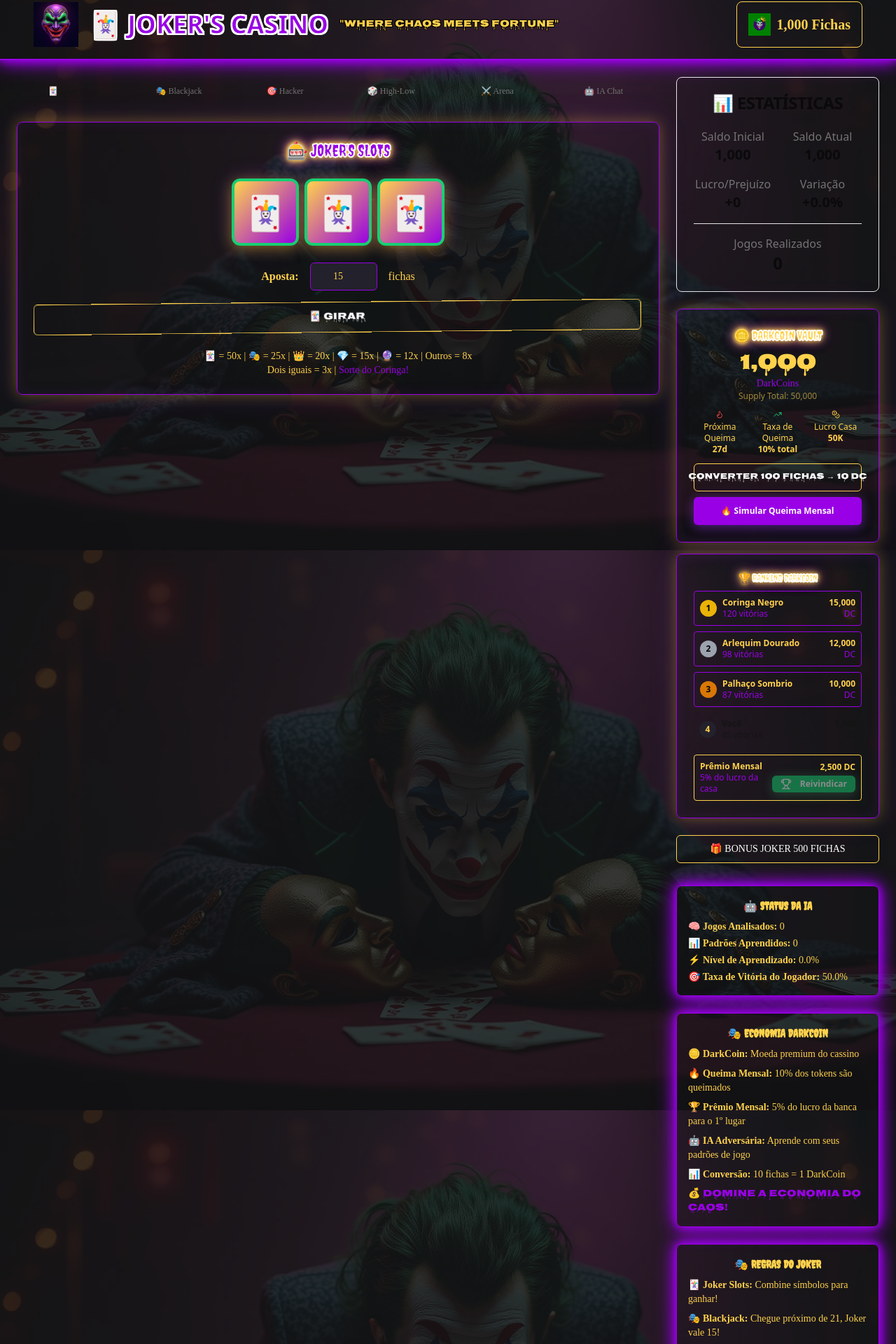
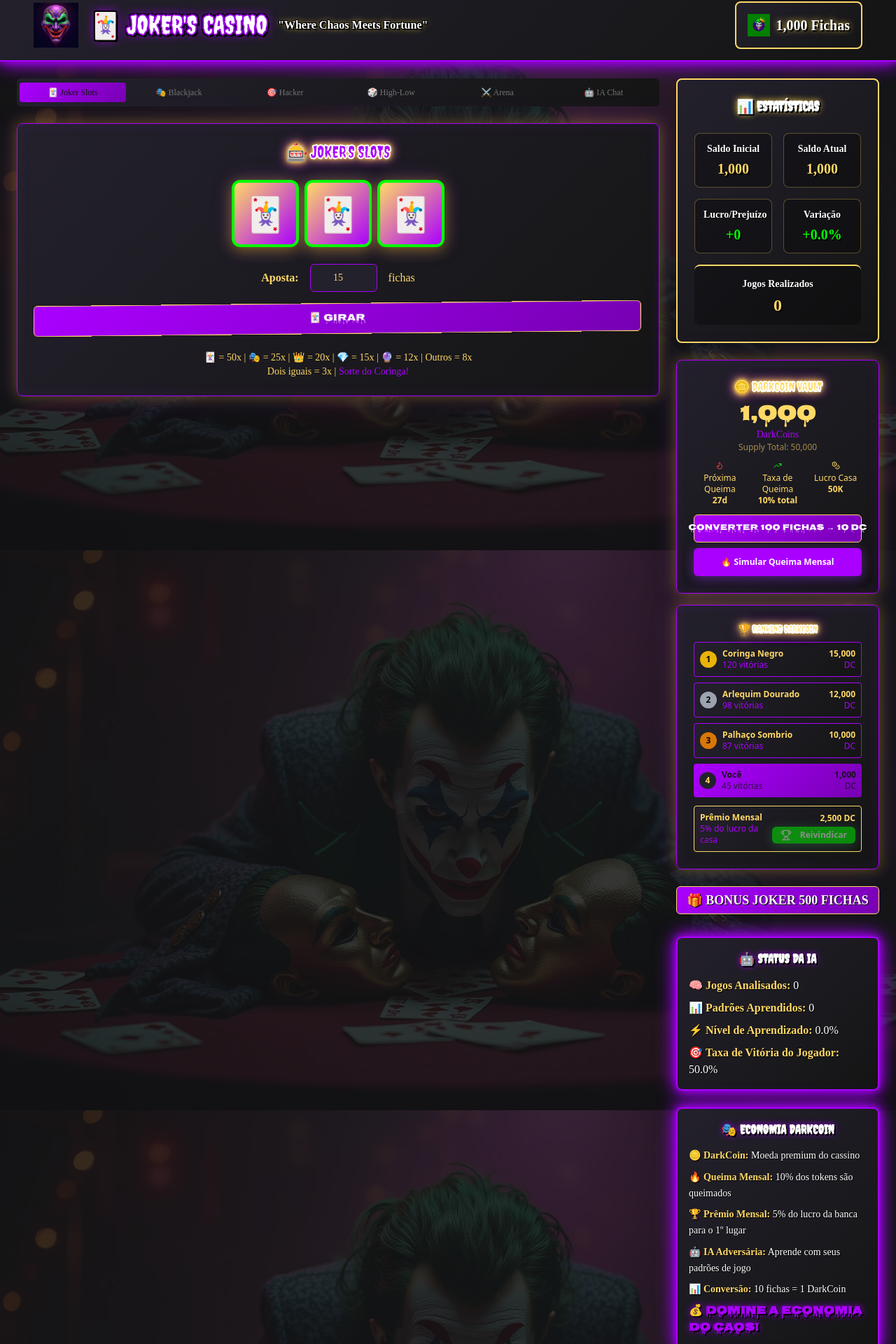
Before and after one commit to nunnez2025/cassino-play-now, a React (Vite) app: page / in a window 1280 px wide. Shown: the part 14-1934 px from the top of the page at 70% size. Built offline with nearby package versions, Linux system fonts and the light colour scheme; a web font is replaced by a local one.

Commit message:
Refine text readability
Improve the clarity and comprehension of text elements across the application.

```diff
--- a/src/components/CasinoHeader.tsx
+++ b/src/components/CasinoHeader.tsx
@@ -15,23 +15,25 @@ const CasinoHeader = ({ balance }: CasinoHeaderProps) => {
       <div className="container mx-auto flex items-center justify-between">
         <div className="flex items-center space-x-4">
           <img src={jokerLogo} alt="Joker Logo" className="w-16 h-16 floating-animation" />
-          <h1 className="text-4xl font-bold joker-title text-joker-purple" style={{
-            textShadow: '2px 2px 0px white, -2px -2px 0px white, 2px -2px 0px white, -2px 2px 0px white, 0px 2px 0px white, 2px 0px 0px white, 0px -2px 0px white, -2px 0px 0px white',
-            WebkitTextStroke: '1px white'
+          <h1 className="text-4xl font-bold joker-title text-white font-joker" style={{
+            textShadow: '3px 3px 0px #000, -2px -2px 0px #000, 2px -2px 0px #000, -2px 2px 0px #000, 0 0 15px hsl(var(--joker-purple))',
+            WebkitTextStroke: '2px hsl(var(--joker-purple))'
           }}>
             🃏 JOKER'S CASINO
           </h1>
-          <span className="text-sm text-joker-gold font-horror hidden md:block" style={{
-            textShadow: '1px 1px 0px black, -1px -1px 0px black, 1px -1px 0px black, -1px 1px 0px black'
+          <span className="text-base text-white font-bold font-gothic hidden md:block" style={{
+            textShadow: '2px 2px 0px #000, -1px -1px 0px #000, 1px -1px 0px #000, -1px 1px 0px #000, 0 0 10px hsl(var(--joker-gold))'
           }}>
             "Where Chaos Meets Fortune"
           </span>
         </div>
 
-        <Card className="bg-gradient-dark border-joker-gold p-4 shadow-gold">
+        <Card className="bg-gradient-dark border-joker-gold border-2 p-4 shadow-gold">
           <div className="flex items-center space-x-2">
             <img src={jokerChip} alt="Joker Chips" className="w-8 h-8" />
-            <span className="text-joker-gold font-bold text-xl font-gothic">
+            <span className="text-white font-bold text-xl font-gothic" style={{
+              textShadow: '2px 2px 0px #000, 0 0 10px hsl(var(--joker-gold))'
+            }}>
               {balance.toLocaleString()} Fichas
             </span>
           </div>
--- a/src/components/CasinoSidebar.tsx
+++ b/src/components/CasinoSidebar.tsx
@@ -36,24 +36,31 @@ const CasinoSidebar = ({
         <Button
           variant="joker"
           onClick={onAddBonus}
-          className="w-full font-gothic mb-2"
+          className="w-full font-gothic mb-2 text-lg font-bold"
+          style={{
+            textShadow: '1px 1px 0px #000'
+          }}
         >
           🎁 BONUS JOKER 500 FICHAS
         </Button>
       </div>
 
       {/* AI Stats Display */}
-      <div className="bg-gradient-dark border border-joker-purple rounded-lg p-4 neon-glow">
-        <h3 className="text-joker-gold font-bold mb-2 text-center font-joker">🤖 STATUS DA IA</h3>
-        <div className="text-sm text-joker-gold font-gothic space-y-1">
+      <div className="bg-gradient-dark border-2 border-joker-purple rounded-lg p-4 neon-glow">
+        <h3 className="text-white font-bold text-lg mb-3 text-center font-joker" style={{
+          textShadow: '2px 2px 0px #000, 0 0 10px hsl(var(--joker-purple))'
+        }}>🤖 STATUS DA IA</h3>
+        <div className="text-base text-white font-gothic space-y-2" style={{
+          textShadow: '1px 1px 0px #000'
+        }}>
           {(() => {
             const stats = aiService.getAIStats();
             return (
               <>
-                <p><strong>🧠 Jogos Analisados:</strong> {stats.gamesAnalyzed}</p>
-                <p><strong>📊 Padrões Aprendidos:</strong> {stats.patternsLearned}</p>
-                <p><strong>⚡ Nível de Aprendizado:</strong> {(stats.learningLevel * 100).toFixed(1)}%</p>
-                <p><strong>🎯 Taxa de Vitória do Jogador:</strong> {(stats.playerWinRate * 100).toFixed(1)}%</p>
+                <p><strong className="text-joker-gold">🧠 Jogos Analisados:</strong> {stats.gamesAnalyzed}</p>
+                <p><strong className="text-joker-gold">📊 Padrões Aprendidos:</strong> {stats.patternsLearned}</p>
+                <p><strong className="text-joker-gold">⚡ Nível de Aprendizado:</strong> {(stats.learningLevel * 100).toFixed(1)}%</p>
+                <p><strong className="text-joker-gold">🎯 Taxa de Vitória do Jogador:</strong> {(stats.playerWinRate * 100).toFixed(1)}%</p>
               </>
             );
           })()}
@@ -61,27 +68,39 @@ const CasinoSidebar = ({
       </div>
 
       {/* Enhanced Rules */}
-      <div className="bg-gradient-dark border border-joker-purple rounded-lg p-4 neon-glow">
-        <h3 className="text-joker-gold font-bold mb-2 text-center font-joker">🎭 ECONOMIA DARKCOIN</h3>
-        <div className="text-sm text-joker-gold font-gothic space-y-2">
-          <p><strong>🪙 DarkCoin:</strong> Moeda premium do cassino</p>
-          <p><strong>🔥 Queima Mensal:</strong> 10% dos tokens são queimados</p>
-          <p><strong>🏆 Prêmio Mensal:</strong> 5% do lucro da banca para o 1º lugar</p>
-          <p><strong>🤖 IA Adversária:</strong> Aprende com seus padrões de jogo</p>
-          <p><strong>📊 Conversão:</strong> 10 fichas = 1 DarkCoin</p>
-          <p className="text-joker-purple mt-3 font-horror">💰 Domine a economia do caos!</p>
+      <div className="bg-gradient-dark border-2 border-joker-purple rounded-lg p-4 neon-glow">
+        <h3 className="text-white font-bold text-lg mb-3 text-center font-joker" style={{
+          textShadow: '2px 2px 0px #000, 0 0 10px hsl(var(--joker-purple))'
+        }}>🎭 ECONOMIA DARKCOIN</h3>
+        <div className="text-sm text-white font-gothic space-y-2 leading-relaxed" style={{
+          textShadow: '1px 1px 0px #000'
+        }}>
+          <p><strong className="text-joker-gold">🪙 DarkCoin:</strong> Moeda premium do cassino</p>
+          <p><strong className="text-joker-gold">🔥 Queima Mensal:</strong> 10% dos tokens são queimados</p>
+          <p><strong className="text-joker-gold">🏆 Prêmio Mensal:</strong> 5% do lucro da banca para o 1º lugar</p>
+          <p><strong className="text-joker-gold">🤖 IA Adversária:</strong> Aprende com seus padrões de jogo</p>
+          <p><strong className="text-joker-gold">📊 Conversão:</strong> 10 fichas = 1 DarkCoin</p>
+          <p className="text-joker-purple font-bold mt-3 font-horror text-base" style={{
+            textShadow: '2px 2px 0px #000, 0 0 10px hsl(var(--joker-purple))'
+          }}>💰 Domine a economia do caos!</p>
         </div>
       </div>
 
-      <div className="bg-gradient-dark border border-joker-purple rounded-lg p-4 neon-glow">
-        <h3 className="text-joker-gold font-bold mb-2 text-center font-joker">🎭 REGRAS DO JOKER</h3>
-        <div className="text-sm text-joker-gold font-gothic space-y-2">
-          <p><strong>🃏 Joker Slots:</strong> Combine símbolos para ganhar!</p>
-          <p><strong>🎭 Blackjack:</strong> Chegue próximo de 21, Joker vale 15!</p>
-          <p><strong>🎪 Roleta:</strong> Aposte em cores, números ou paridades.</p>
-          <p><strong>🎲 High-Low:</strong> Adivinhe se a carta será maior ou menor!</p>
-          <p><strong>⚔️ Arena:</strong> Escolha um lutador e domine a arena!</p>
-          <p className="text-joker-purple mt-3 font-horror">🃏 Que a loucura traga sorte!</p>
+      <div className="bg-gradient-dark border-2 border-joker-purple rounded-lg p-4 neon-glow">
+        <h3 className="text-white font-bold text-lg mb-3 text-center font-joker" style={{
+          textShadow: '2px 2px 0px #000, 0 0 10px hsl(var(--joker-purple))'
+        }}>🎭 REGRAS DO JOKER</h3>
+        <div className="text-sm text-white font-gothic space-y-2 leading-relaxed" style={{
+          textShadow: '1px 1px 0px #000'
+        }}>
+          <p><strong className="text-joker-gold">🃏 Joker Slots:</strong> Combine símbolos para ganhar!</p>
+          <p><strong className="text-joker-gold">🎭 Blackjack:</strong> Chegue próximo de 21, Joker vale 15!</p>
+          <p><strong className="text-joker-gold">🎪 Roleta:</strong> Aposte em cores, números ou paridades.</p>
+          <p><strong className="text-joker-gold">🎲 High-Low:</strong> Adivinhe se a carta será maior ou menor!</p>
+          <p><strong className="text-joker-gold">⚔️ Arena:</strong> Escolha um lutador e domine a arena!</p>
+          <p className="text-joker-purple font-bold mt-3 font-horror text-base" style={{
+            textShadow: '2px 2px 0px #000, 0 0 10px hsl(var(--joker-purple))'
+          }}>🃏 Que a loucura traga sorte!</p>
         </div>
       </div>
     </div>
--- a/src/components/CasinoStats.tsx
+++ b/src/components/CasinoStats.tsx
@@ -1,3 +1,4 @@
+
 import { Card, CardContent, CardHeader, CardTitle } from "@/components/ui/card";
 
 interface CasinoStatsProps {
@@ -11,41 +12,63 @@ const CasinoStats = ({ balance, initialBalance, gamesPlayed }: CasinoStatsProps)
   const profitPercentage = ((profit / initialBalance) * 100).toFixed(1);
 
   return (
-    <Card className="bg-casino-dark border-casino-gold">
+    <Card className="bg-gradient-dark border-2 border-joker-gold shadow-gold">
       <CardHeader>
-        <CardTitle className="text-center text-casino-gold">📊 ESTATÍSTICAS</CardTitle>
+        <CardTitle className="text-center text-white text-xl font-bold font-joker" style={{
+          textShadow: '2px 2px 0px #000, 0 0 10px hsl(var(--joker-gold))'
+        }}>📊 ESTATÍSTICAS</CardTitle>
       </CardHeader>
       <CardContent className="space-y-4">
         <div className="grid grid-cols-2 gap-4 text-center">
-          <div>
-            <p className="text-muted-foreground">Saldo Inicial</p>
-            <p className="text-casino-gold font-bold text-xl">
+          <div className="bg-black/30 p-3 rounded-lg border border-joker-gold/30">
+            <p className="text-white text-sm font-bold font-gothic mb-1" style={{
+              textShadow: '1px 1px 0px #000'
+            }}>Saldo Inicial</p>
+            <p className="text-joker-gold font-bold text-xl font-gothic" style={{
+              textShadow: '2px 2px 0px #000'
+            }}>
               {initialBalance.toLocaleString()}
             </p>
           </div>
-          <div>
-            <p className="text-muted-foreground">Saldo Atual</p>
-            <p className="text-casino-gold font-bold text-xl">
+          <div className="bg-black/30 p-3 rounded-lg border border-joker-gold/30">
+            <p className="text-white text-sm font-bold font-gothic mb-1" style={{
+              textShadow: '1px 1px 0px #000'
+            }}>Saldo Atual</p>
+            <p className="text-joker-gold font-bold text-xl font-gothic" style={{
+              textShadow: '2px 2px 0px #000'
+            }}>
               {balance.toLocaleString()}
             </p>
           </div>
-          <div>
-            <p className="text-muted-foreground">Lucro/Prejuízo</p>
-            <p className={`font-bold text-xl ${profit >= 0 ? "text-casino-green" : "text-casino-red"}`}>
+          <div className="bg-black/30 p-3 rounded-lg border border-joker-gold/30">
+            <p className="text-white text-sm font-bold font-gothic mb-1" style={{
+              textShadow: '1px 1px 0px #000'
+            }}>Lucro/Prejuízo</p>
+            <p className={`font-bold text-xl font-gothic ${profit >= 0 ? "text-joker-green" : "text-red-400"}`} style={{
+              textShadow: '2px 2px 0px #000'
+            }}>
               {profit >= 0 ? "+" : ""}{profit.toLocaleString()}
             </p>
           </div>
-          <div>
-            <p className="text-muted-foreground">Variação</p>
-            <p className={`font-bold text-xl ${profit >= 0 ? "text-casino-green" : "text-casino-red"}`}>
+          <div className="bg-black/30 p-3 rounded-lg border border-joker-gold/30">
+            <p className="text-white text-sm font-bold font-gothic mb-1" style={{
+              textShadow: '1px 1px 0px #000'
+            }}>Variação</p>
+            <p className={`font-bold text-xl font-gothic ${profit >= 0 ? "text-joker-green" : "text-red-400"}`} style={{
+              textShadow: '2px 2px 0px #000'
+            }}>
               {profit >= 0 ? "+" : ""}{profitPercentage}%
             </p>
           </div>
         </div>
 
-        <div className="text-center pt-4 border-t border-casino-gold">
-          <p className="text-muted-foreground">Jogos Realizados</p>
-          <p className="text-casino-gold font-bold text-2xl">{gamesPlayed}</p>
+        <div className="text-center pt-4 border-t-2 border-joker-gold bg-black/30 rounded-lg p-3 mt-4">
+          <p className="text-white text-sm font-bold font-gothic mb-1" style={{
+            textShadow: '1px 1px 0px #000'
+          }}>Jogos Realizados</p>
+          <p className="text-joker-gold font-bold text-2xl font-gothic" style={{
+            textShadow: '2px 2px 0px #000'
+          }}>{gamesPlayed}</p>
         </div>
       </CardContent>
     </Card>
--- a/tailwind.config.ts
+++ b/tailwind.config.ts
@@ -1,3 +1,4 @@
+
 import type { Config } from "tailwindcss";
 
 export default {
@@ -59,14 +60,14 @@ export default {
 					foreground: 'hsl(var(--card-foreground))'
 				},
 				joker: {
-					purple: 'hsl(var(--joker-purple))',
-					'purple-dark': 'hsl(var(--joker-purple-dark))',
-					green: 'hsl(var(--joker-green))',
-					'green-dark': 'hsl(var(--joker-green-dark))',
-					gold: 'hsl(var(--joker-gold))',
-					'gold-dark': 'hsl(var(--joker-gold-dark))',
-					black: 'hsl(var(--joker-black))',
-					dark: 'hsl(var(--joker-dark))',
+					purple: 'hsl(280 100% 50%)',
+					'purple-dark': 'hsl(280 100% 35%)',
+					green: 'hsl(120 100% 50%)',
+					'green-dark': 'hsl(120 100% 35%)',
+					gold: 'hsl(45 100% 70%)',
+					'gold-dark': 'hsl(45 100% 50%)',
+					black: 'hsl(0 0% 8%)',
+					dark: 'hsl(255 15% 15%)',
 				},
 				sidebar: {
 					DEFAULT: 'hsl(var(--sidebar-background))',
@@ -80,18 +81,18 @@ export default {
 				}
 			},
 			backgroundImage: {
-				'gradient-joker': 'var(--gradient-joker)',
-				'gradient-purple': 'var(--gradient-purple)',
-				'gradient-green': 'var(--gradient-green)',
-				'gradient-gold': 'var(--gradient-gold)',
-				'gradient-dark': 'var(--gradient-dark)',
+				'gradient-joker': 'linear-gradient(135deg, hsl(280 100% 50%) 0%, hsl(280 100% 35%) 100%)',
+				'gradient-purple': 'linear-gradient(135deg, hsl(280 100% 50%) 0%, hsl(280 100% 35%) 100%)',
+				'gradient-green': 'linear-gradient(135deg, hsl(120 100% 50%) 0%, hsl(120 100% 35%) 100%)',
+				'gradient-gold': 'linear-gradient(135deg, hsl(45 100% 70%) 0%, hsl(45 100% 50%) 100%)',
+				'gradient-dark': 'linear-gradient(135deg, hsl(255 15% 15%) 0%, hsl(0 0% 8%) 100%)',
 			},
 			boxShadow: {
-				'joker': 'var(--shadow-joker)',
-				'neon': 'var(--shadow-neon)',
-				'green': 'var(--shadow-green)',
-				'gold': 'var(--shadow-gold)',
-				'glow': 'var(--shadow-glow)',
+				'joker': '0 4px 20px rgba(138, 43, 226, 0.5)',
+				'neon': '0 0 20px hsl(280 100% 50%), 0 0 40px hsl(280 100% 50%)',
+				'green': '0 4px 20px hsl(120 100% 50%), 0 0 30px hsl(120 100% 50%)',
+				'gold': '0 4px 20px hsl(45 100% 70%), 0 0 30px hsl(45 100% 70%)',
+				'glow': '0 0 30px hsl(45 100% 70%), 0 0 50px hsl(280 100% 50%)',
 			},
 			borderRadius: {
 				lg: 'var(--radius)',
```
